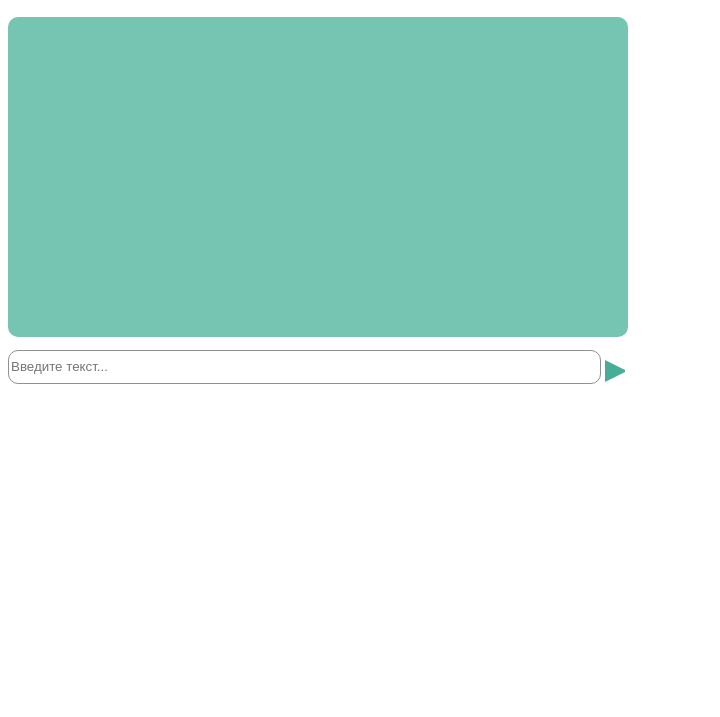
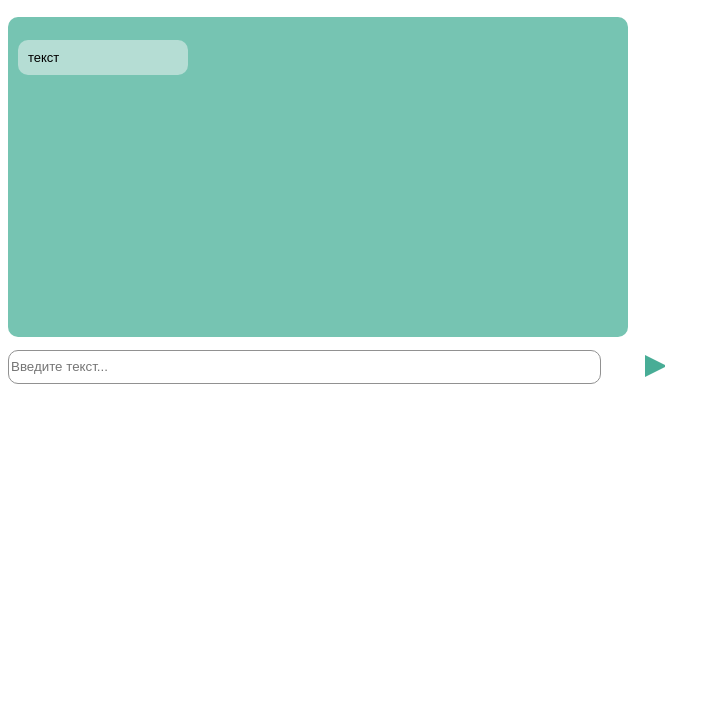
Before and after one commit to YeremenkoMariya/Messenger, a plain HTML site: page chat/index.html in a window 1280 px wide. Shown: the part 83-800 px from the top of the page, without its empty margins (0-720 px from the left). Drawn offline with Linux system fonts and the light colour scheme.

Commit message:
Add files via upload

```diff
--- a/chat/index.html
+++ b/chat/index.html
@@ -13,8 +13,9 @@
           font-size: 13px
 
 
+        }
 
-        }
+
 
         p.window{
           background: #76c4b2;
@@ -57,22 +58,38 @@
           border-color: transparent #48ad96;
         }
 
+        #btn{position: absolute;}
+        #btn{
+          top: 435px;
+          right: 603px;
+        }
+
+
+
+
+
 
       </style>
   </head>
 
   <body lang=RU>
-    <h1>Добро пожаловать в чат!</h1>
+     <h1>&#8195&#8195&#8195Добро пожаловать в чат!</h1>
     <p class="window" scrolling="auto" id="txtprev1" ></p>
     <input type="text" id="txt1" placeholder="Введите текст...">
-    <button onclick="out()"></button>
+    <div id="btn"><button onclick="out()"></button></div>
 
 
     <script>
       function out() {
-      document.getElementById('txtprev1').innerHTML += `<p >${document.getElementById("txt1").value}</p>`;
+      document.getElementById('txtprev1').innerHTML += `<p >${document.getElementById("txt1").value}</p>` ;
       document.getElementById("txt1").value = '';
       };
+
+      setInterval(func, 3000);
+      function func() {
+        document.getElementById('txtprev1').innerHTML= `<p >текст</p>`;
+
+      }
     </script>
   </body>
 </html>
```
